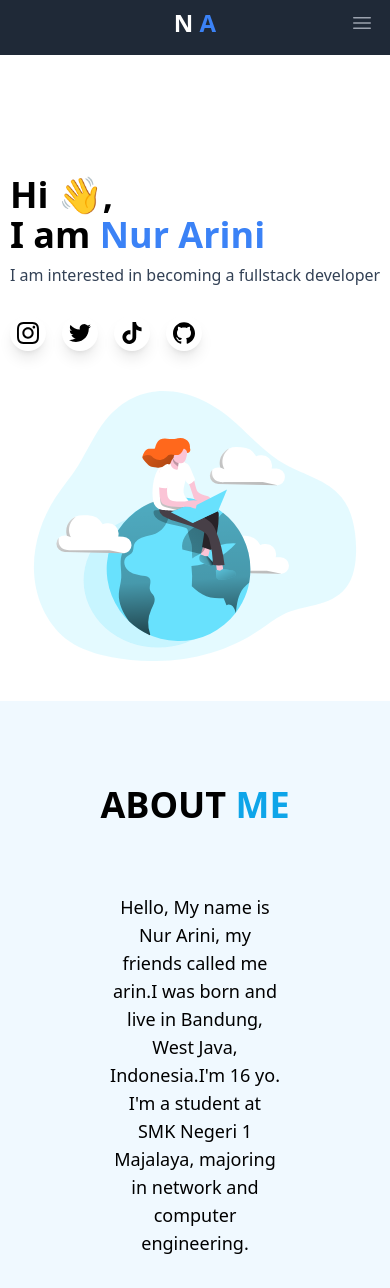
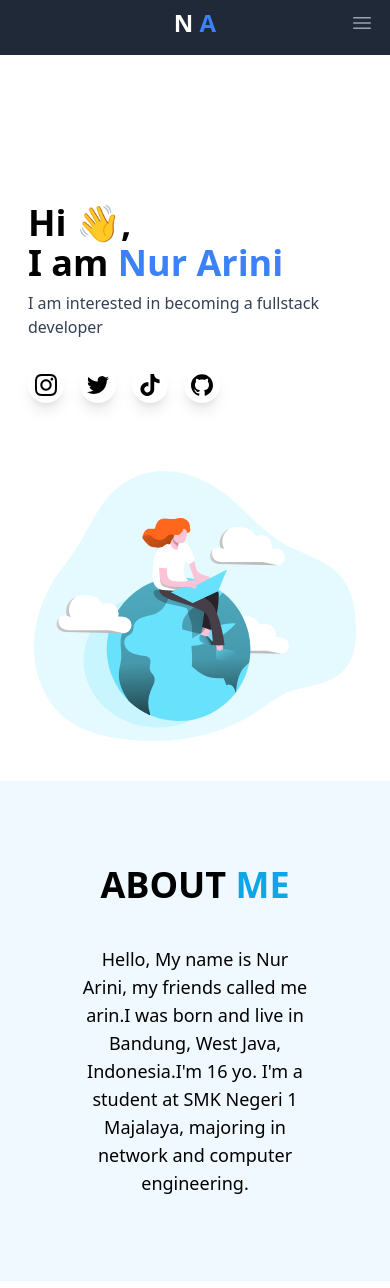
Before and after one commit to nrrarnn/myportfolio, a plain HTML site: page index.html in a window 390 px wide. Shown: the part 9-1297 px from the top of the page. Drawn offline with nearby package versions, Linux system fonts and the light colour scheme.

Commit message:
ubah tampilan mobile

```diff
--- a/index.html
+++ b/index.html
@@ -119,7 +119,7 @@
     <div class="container">
       <div class="flex flex-wrap">
         <div class="mx-auto">
-          <div class=" self-center mt-10 w-full">
+          <div class=" self-center mt-10 w-full p-7">
             <h1 class="text-4xl font-bold  lg:text-5xl">Hi 👋,</h1>
             <h1 class="text-4xl font-bold  lg:text-5xl">I am <span class="myname text-blue-500"></span>
             </h1>
@@ -157,10 +157,9 @@
       <div class="flex flex-wrap">
         <div class=" px-4 mb-5 pt-5">
           <h1 class="font-bold text-4xl text-center ">ABOUT <span class="text-sky-500">ME</span></h1>
-          <p class=" mt-10 p-7 text-lg font-inter text-center " data-aos="zoom-in" data-aos-duration="1000">
+          <p class=" mt-10 sm:p-1 text-lg font-inter text-center " data-aos="zoom-in" data-aos-duration="1000">
             Hello, My name is Nur Arini, my friends called me arin.I was born and live in Bandung, West Java,
-            Indonesia.I'm
-            16 yo. I'm a student at SMK Negeri 1 Majalaya, majoring in network and computer engineering.
+            Indonesia.I'm 16 yo. I'm a student at SMK Negeri 1 Majalaya, majoring in network and computer engineering.
           </p>
         </div>
       </div>
--- a/script.js
+++ b/script.js
@@ -1,11 +1,6 @@
 // Navbar fixed
 
-window.onscroll = function () {
-  const header = document.querySelector("header");
-  const fixedNav = header.offsetTop;
-  const toTop = document.querySelector("#to-top");
 
-};
 
 // Hamburger
 
```
